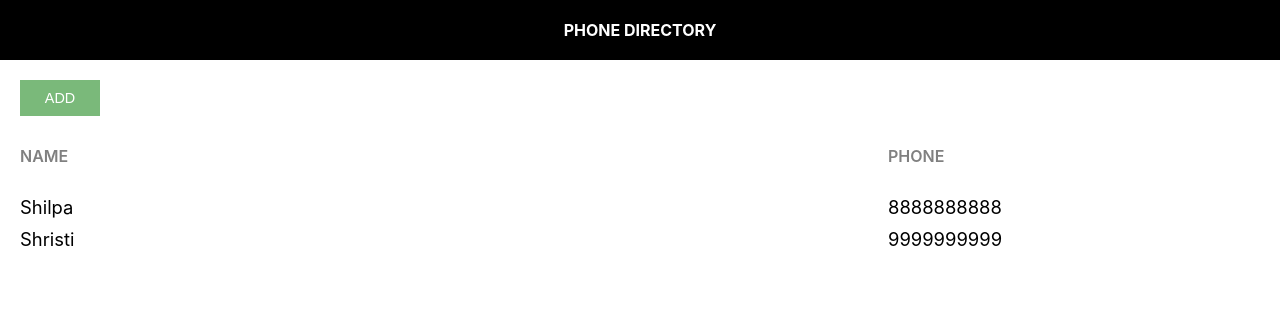
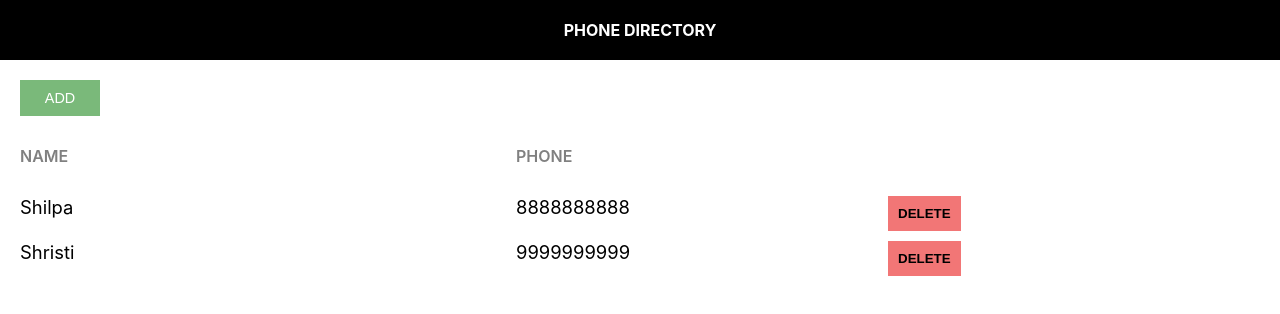
Before and after one commit to Mikita1012/phone-directory, a React (Create React App) app: page / in a window 1280 px wide. Shown: the top 314 px of the page. Built offline with nearby package versions, Linux system fonts and the light colour scheme.

Commit message:
Added Delete Button

```diff
--- a/src/App.css
+++ b/src/App.css
@@ -43,3 +43,11 @@
     color: #808080;
     text-transform: uppercase;
 }
+
+.deleteBtn {
+    width: fit-content;
+    padding: 10px;
+    border: none;
+    background-color: rgb(242, 118, 118);
+    font-weight: bold;
+}
--- a/src/App.js
+++ b/src/App.js
@@ -24,14 +24,17 @@ class App extends Component {
           <button className='custom-btn add-btn'>Add</button>
 
           <div className='grid-container heading-container'>
-            <span className='grid-item name-heading'>Name</span> <br />
+            <span className='grid-item name-heading'>Name</span>
             <span className='grid-item phone-heading'>Phone</span>
+            <span className='grid-item phone-heading'></span>
+
           </div>
           {
             subscribers.map(sub => {
               return <div key={sub.id} className='grid-container'>
-                <span className='grid-item'>{sub.name}</span> <br />
+                <span className='grid-item'>{sub.name}</span>
                 <span className='grid-item'>{sub.phone}</span>
+                <button className='deleteBtn'>DELETE</button>
               </div>
             })
           }
```
